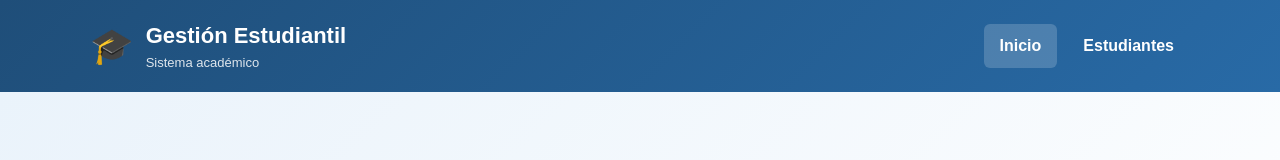
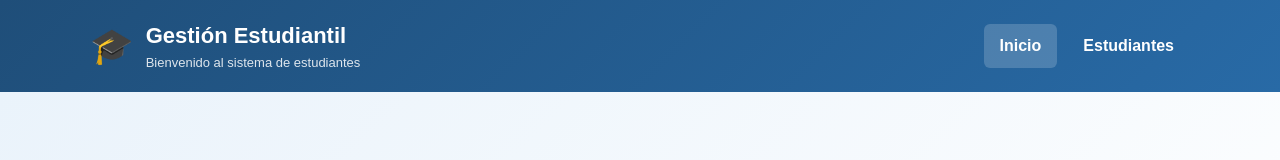
Before and after one commit to AxelCorreaViera/Tarea_herramientasDeDesarrollo, a plain HTML site: page index.html in a window 1280 px wide. Shown: the top 160 px of the page. Drawn offline with Linux system fonts and the light colour scheme.

Commit message:
feat: pequeño cambio de practica del curso semana 4

```diff
--- a/index.html
+++ b/index.html
@@ -16,7 +16,7 @@
                 <span class="logo-icon">🎓</span>
                 <div>
                     <h1>Gestión Estudiantil</h1>
-                    <p>Sistema académico</p>
+                    <p>Bienvenido al sistema de estudiantes</p>
                 </div>
             </div>
 
```
